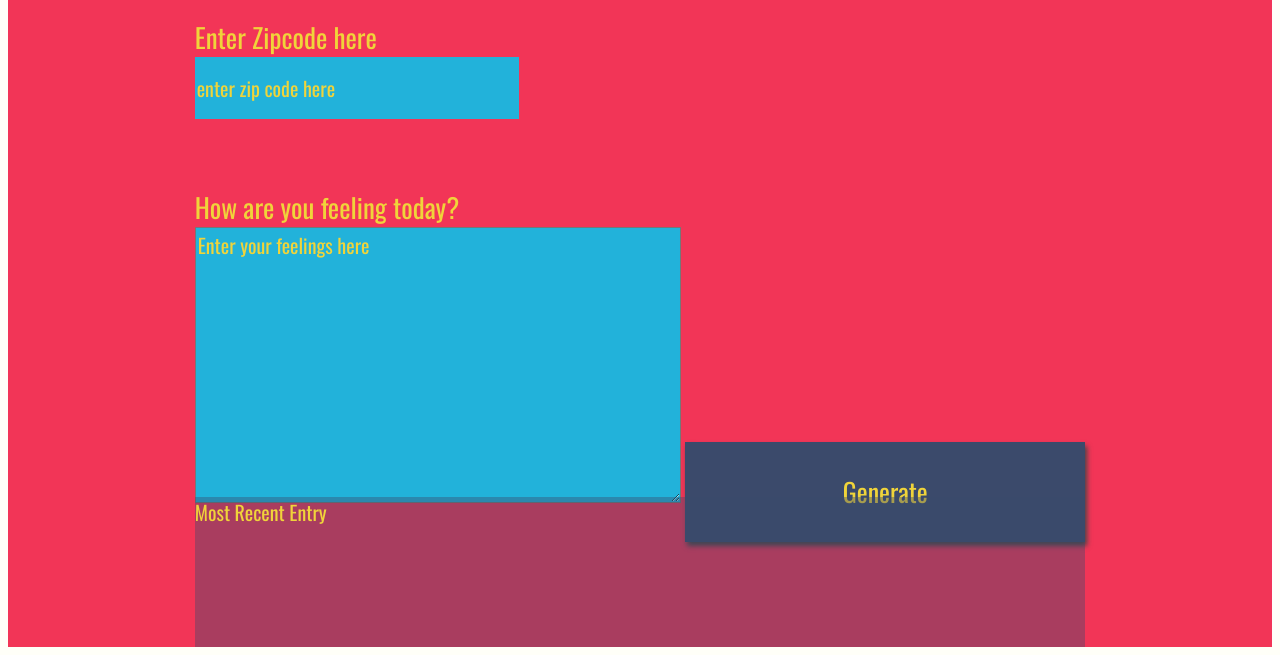
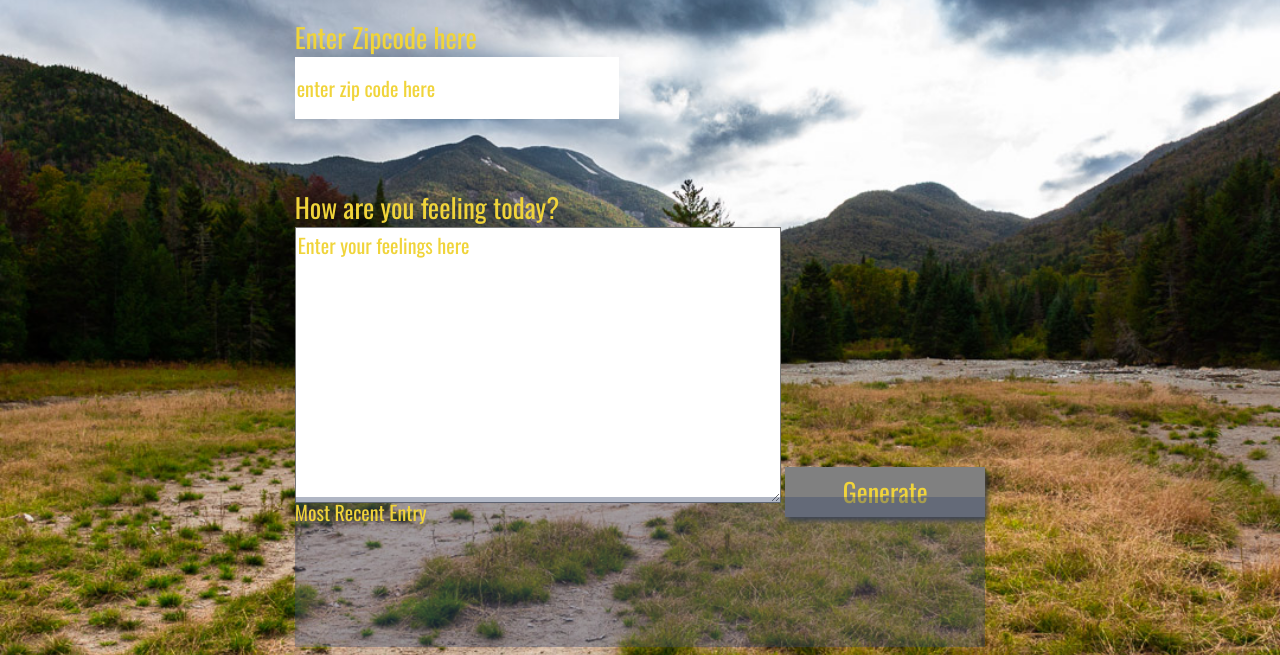
Before and after one commit to ShaneJ24/Weather-Journal-app, a website: page website/index.html in a window 1280 px wide. Shown: the part 161-816 px from the top of the page. Drawn offline with nearby package versions, Linux system fonts and the light colour scheme; a web font is replaced by a local one.

Commit message:
Update style.css

```diff
--- a/website/style.css
+++ b/website/style.css
@@ -1,14 +1,14 @@
 body{
-    background: #fffff8;
+    background-image: url("ADK.jpg");
+    background-repeat: no-repeat;
+    background-size: cover;
     font-family: -apple-system, BlinkMacSystemFont, sans-serif;
 }
 
 #app{
     display: grid;
     grid-auto-rows: minmax(150px, auto);
-    /* grid-template-columns:  */
     height:100vh;
-    background: #f23557;
     color: #f0d43a;
     justify-content: center;
     grid-gap: 1em;
@@ -41,6 +41,7 @@ body{
 }
 
 .headline {
+    font-size: 80px;
 
 }
 .title{
@@ -57,7 +58,7 @@ input{
     display:block;
     height: 60px;
     width: 320px;
-    background:#22b2da;
+    background:white;
     color: #f0d43a;
     font-size: 20px;
     font-family: 'Oswald', sans-serif;
@@ -65,9 +66,9 @@ input{
 }
 
 button{
-    width: 400px;
-    height: 100px;
-    background: #3b4a6b;
+    width: 200px;
+    height: 50px;
+    background: grey;
     color: #f0d43a;
     font-size: 26px;
     font-family: 'Oswald', sans-serif;
@@ -79,7 +80,7 @@ h1{
 }
 
 textarea{
-    background:#22b2da;
+    background: white;
     color: #f0d43a;
     font-size: 20px;
     font-family: 'Oswald', sans-serif;
@@ -95,17 +96,14 @@ button:focus {
 ::placeholder { /* Firefox, Chrome, Opera */
     color: #f0d43a;
     font-family: 'Oswald', sans-serif;
-
 }
 
 :-ms-input-placeholder { /* Internet Explorer 10-11 */
     color: #f0d43a;
     font-family: 'Oswald', sans-serif;
-
 }
 
 ::-ms-input-placeholder { /* Microsoft Edge */
     color: #f0d43a;
     font-family: 'Oswald', sans-serif;
-
 }
```
